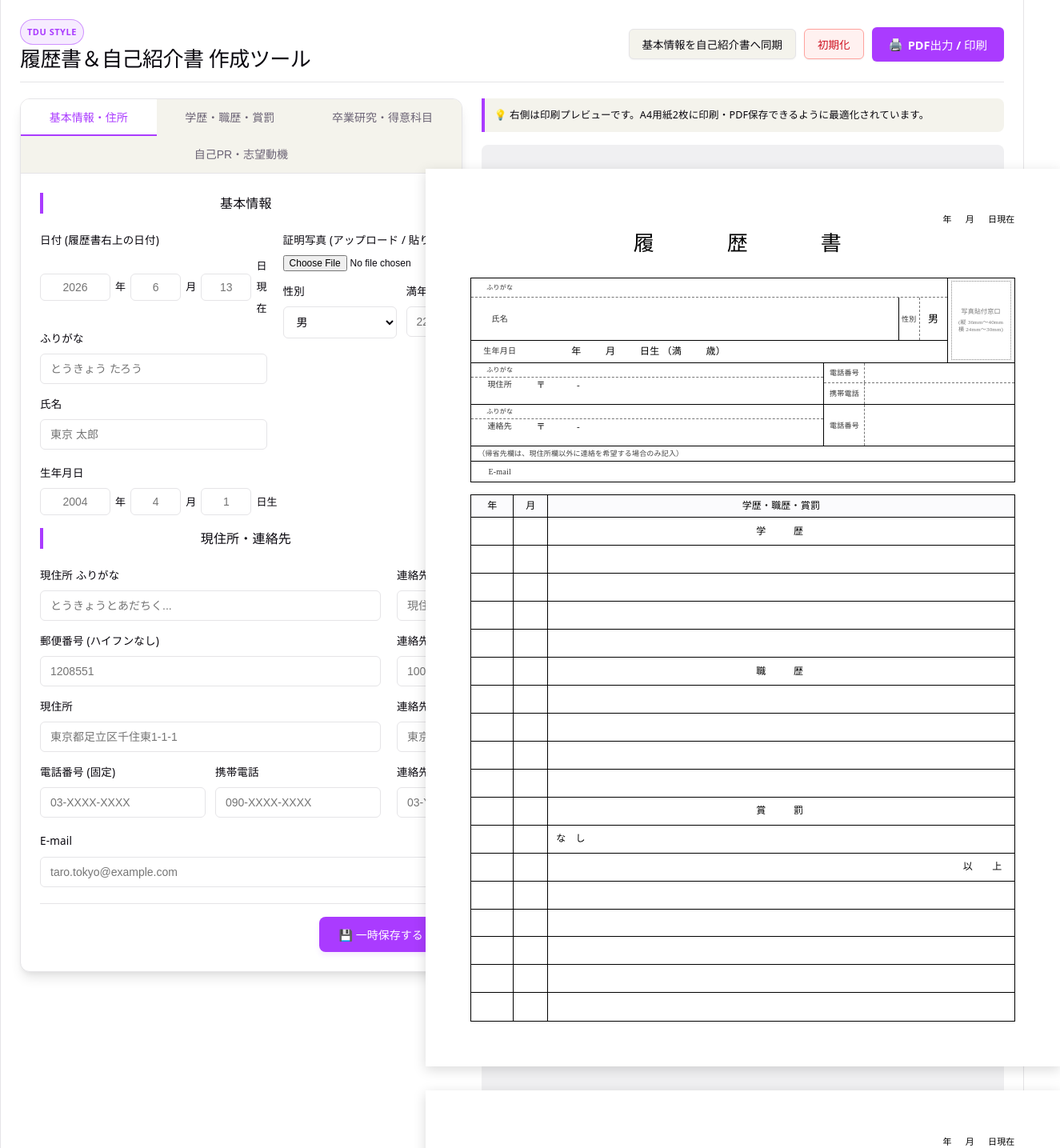
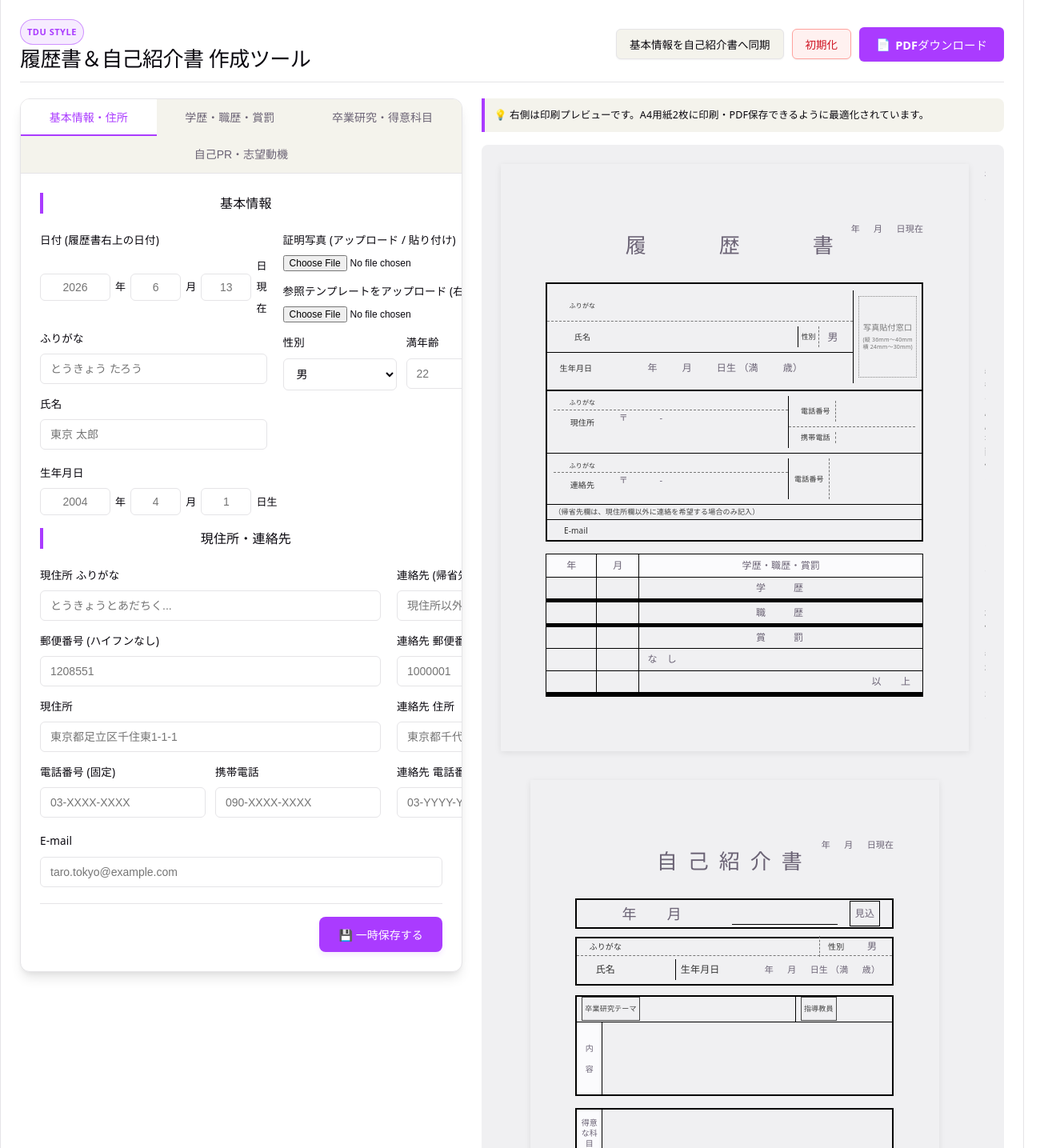
Before and after one commit to cucumber1117/App11_resume, a React (Vite) app: page / in a window 1280 px wide. Shown: the top 1435 px of the page at 80% size, 1325 px wide, since content can reach past the window. Built offline with nearby package versions, Linux system fonts and the light colour scheme.

Commit message:
PDF出力修正

```diff
--- a/src/App.jsx
+++ b/src/App.jsx
@@ -96,6 +96,100 @@ function App() {
     window.print()
   }
 
+  async function handleExportPDF() {
+    function loadScript(src) {
+      return new Promise((resolve, reject) => {
+        if (document.querySelector(`script[src="${src}"]`)) return resolve()
+        const s = document.createElement('script')
+        s.src = src
+        s.onload = () => resolve()
+        s.onerror = (e) => reject(e)
+        document.head.appendChild(s)
+      })
+    }
+
+    const container = document.getElementById('resume-preview')
+    if (!container) return alert('プレビューが見つかりません')
+
+    try {
+      await loadScript('https://cdnjs.cloudflare.com/ajax/libs/html2canvas/1.4.1/html2canvas.min.js')
+      await loadScript('https://cdn.jsdelivr.net/npm/jspdf@2.5.1/dist/jspdf.umd.min.js')
+
+      const html2canvas = window.html2canvas
+      const jsPDF = window.jspdf && window.jspdf.jsPDF ? window.jspdf.jsPDF : null
+      if (!html2canvas || !jsPDF) throw new Error('PDF用ライブラリの読み込みに失敗しました')
+
+      const sheets = Array.from(document.querySelectorAll('[data-sheet="a4"]'))
+      if (sheets.length === 0) return alert('A4シートが見つかりません')
+
+      const pdf = new jsPDF({ unit: 'mm', format: 'a4', orientation: 'portrait' })
+
+      // Convert A4 mm to CSS pixels (assume 96dpi). This ensures the cloned sheet renders
+      // at the correct width for A4 so html2canvas doesn't produce oversized images.
+      const mmToPx = (mm) => (mm / 25.4) * 96
+      const a4WidthMm = 210
+      const a4HeightMm = 297
+      const a4WidthPx = Math.round(mmToPx(a4WidthMm))
+      const a4HeightPx = Math.round(mmToPx(a4HeightMm))
+
+      for (let i = 0; i < sheets.length; i++) {
+        const sheet = sheets[i]
+        const clone = sheet.cloneNode(true)
+        clone.style.background = '#ffffff'
+        clone.style.boxSizing = 'border-box'
+        // Force cloned element to A4 CSS width so layout matches print size
+        clone.style.width = `${a4WidthPx}px`
+        clone.style.maxWidth = `${a4WidthPx}px`
+
+        const wrapper = document.createElement('div')
+        wrapper.style.position = 'fixed'
+        wrapper.style.left = '-9999px'
+        wrapper.style.top = '0'
+        wrapper.appendChild(clone)
+        document.body.appendChild(wrapper)
+
+        // Increase canvas scale for higher resolution output. Be aware very large
+        // scales may increase memory usage; 4 is a practical high-quality choice here.
+        const SCALE = Math.max(window.devicePixelRatio || 1, 4)
+        const canvas = await html2canvas(clone, {
+          scale: SCALE,
+          useCORS: true,
+          backgroundColor: '#ffffff',
+          logging: false,
+          width: a4WidthPx,
+          height: a4HeightPx,
+        })
+
+        // Use PNG (lossless) for maximal fidelity.
+        const imgData = canvas.toDataURL('image/png')
+
+        const imgProps = pdf.getImageProperties(imgData)
+        const pdfPageWidth = pdf.internal.pageSize.getWidth()
+        const pdfPageHeight = pdf.internal.pageSize.getHeight()
+
+        // Fit the rendered image into the A4 PDF page while preserving aspect ratio.
+        const widthRatio = pdfPageWidth / imgProps.width
+        const heightRatio = pdfPageHeight / imgProps.height
+        const fitRatio = Math.min(widthRatio, heightRatio)
+
+        const drawWidth = imgProps.width * fitRatio
+        const drawHeight = imgProps.height * fitRatio
+        const offsetX = (pdfPageWidth - drawWidth) / 2
+        const offsetY = (pdfPageHeight - drawHeight) / 2
+
+        pdf.addImage(imgData, 'JPEG', offsetX, offsetY, drawWidth, drawHeight)
+        if (i < sheets.length - 1) pdf.addPage()
+
+        document.body.removeChild(wrapper)
+      }
+
+      pdf.save(`resume-${Date.now()}.pdf`)
+    } catch (err) {
+      console.error(err)
+      alert('PDF生成に失敗しました：' + (err.message || err))
+    }
+  }
+
   function handleReset() {
     if (!confirm('全ての入力内容をクリアして初期化しますか？')) return
     setData(defaultData)
@@ -122,15 +216,15 @@ function App() {
           <span className="badge">TDU Style</span>
           <h1>履歴書＆自己紹介書 作成ツール</h1>
         </div>
-        <div className="header-actions">
+          <div className="header-actions">
           <button className="btn btn-secondary" onClick={handleSyncProfile}>
             基本情報を自己紹介書へ同期
           </button>
           <button className="btn btn-danger" onClick={handleReset}>
             初期化
           </button>
-          <button className="btn btn-primary btn-lg" onClick={handlePrint}>
-            <span>🖨️</span> PDF出力 / 印刷
+          <button className="btn btn-primary btn-lg" onClick={handleExportPDF}>
+            <span>📄</span> PDFダウンロード
           </button>
         </div>
       </header>
--- a/src/pages/ResumeForm/ResumeForm.jsx
+++ b/src/pages/ResumeForm/ResumeForm.jsx
@@ -170,6 +170,34 @@ export default function ResumeForm({ data, onChange, onSave }) {
                         onClick={() => updateField('photo', '')}
                       >
                         写真を削除
+                      </button>
+                    )}
+                  </div>
+                </label>
+
+                <label className={styles.label}>
+                  参照テンプレートをアップロード (右側に表示)
+                  <div className={styles.photoControl}>
+                    <input
+                      type="file"
+                      accept="image/*,application/pdf"
+                      className={styles.fileInput}
+                      onChange={(e) => {
+                        const file = e.target.files && e.target.files[0]
+                        if (!file) return
+                        const reader = new FileReader()
+                        reader.onload = () => updateField('referenceImage', reader.result)
+                        // For PDFs we can still show an embedded preview if supported by browser as data URL
+                        reader.readAsDataURL(file)
+                      }}
+                    />
+                    {data.referenceImage && (
+                      <button
+                        type="button"
+                        className={styles.btnDangerSmall}
+                        onClick={() => updateField('referenceImage', '')}
+                      >
+                        参照テンプレートを削除
                       </button>
                     )}
                   </div>
@@ -427,7 +455,7 @@ export default function ResumeForm({ data, onChange, onSave }) {
         {/* ================= TAB 3: 東京電機大学・卒業研究 ================= */}
         {activeTab === 'research' && (
           <div className={styles.tabSection}>
-            <h3 className={styles.sectionTitle}>東京電機大学 学業情報</h3>
+            <h3 className={styles.sectionTitle}>{data.uniName || data.universityName || '大学名を入力'} 学業情報</h3>
 
             <div className={styles.formGrid}>
               <div className={styles.formCol}>
@@ -451,6 +479,17 @@ export default function ResumeForm({ data, onChange, onSave }) {
                     />
                     <span>月</span>
                   </div>
+                </label>
+
+                <label className={styles.label}>
+                  大学名
+                  <input
+                    type="text"
+                    className={styles.input}
+                    placeholder="東京電機大学"
+                    value={data.uniName || data.universityName || ''}
+                    onChange={(e) => updateField('uniName', e.target.value)}
+                  />
                 </label>
 
                 <label className={styles.label}>
--- a/src/pages/ResumePreview/ResumePreview.jsx
+++ b/src/pages/ResumePreview/ResumePreview.jsx
@@ -26,9 +26,9 @@ export default function ResumePreview({ data }) {
 
   return (
     <div id="resume-preview" className={styles.previewContainer}>
-
+      <div className={styles.sheetsWrapper}>
       {/* ================= PAGE 1: 履歴書 ================= */}
-      <div className={styles.a4Sheet}>
+      <div className={styles.a4Sheet} data-sheet="a4">
         {/* Top Date Header */}
         <div className={styles.dateHeader}>
           {d.resumeDate?.year || '　　'} 年 {d.resumeDate?.month || '　'} 月 {d.resumeDate?.day || '　'} 日現在
@@ -172,7 +172,7 @@ export default function ResumePreview({ data }) {
       </div>
 
       {/* ================= PAGE 2: 自己紹介書 ================= */}
-      <div className={styles.a4Sheet}>
+      <div className={styles.a4Sheet} data-sheet="a4">
         {/* Top Date Header */}
         <div className={styles.dateHeader}>
           {selfIntroDateYear || '　　'} 年 {selfIntroDateMonth || '　'} 月 {selfIntroDateDay || '　'} 日現在
@@ -188,7 +188,7 @@ export default function ResumePreview({ data }) {
           <div className={styles.uniGradContent}>
             <span>{d.uniYear || '　　'} 年</span>
             <span>{d.uniMonth || '　'} 月</span>
-            <span className={styles.uniNameText}>東京電機大学</span>
+            <span className={styles.uniNameText}>{d.uniName || d.universityName || '　　'}</span>
             <span className={styles.uniDeptText}>{d.uniDept || '　　　　　　　　　　'}</span>
             <span className={styles.uniStatusBadge}>{d.uniStatus || '見込'}</span>
           </div>
@@ -271,8 +271,19 @@ export default function ResumePreview({ data }) {
 
         {/* School Footer Branding */}
         <footer className={styles.selfIntroFooter}>
-          東京電機大学
+          {d.uniName || d.universityName || ''}
         </footer>
+      </div>
+      </div>
+
+      {/* Reference panel for template images (screen-only) */}
+      <div className={styles.refPanel}>
+        <div className={styles.refPanelHeader}>参照テンプレート</div>
+        {d.referenceImage ? (
+          <img src={d.referenceImage} alt="参考テンプレート" className={styles.refImage} />
+        ) : (
+          <div style={{fontSize:12,color:'#666'}}>ここに参考の履歴書画像をアップロードすると、右側に表示されます。フォームで「参照テンプレートをアップロード」を使ってください。</div>
+        )}
       </div>
 
     </div>
--- a/src/pages/ResumePreview/ResumePreview.module.css
+++ b/src/pages/ResumePreview/ResumePreview.module.css
@@ -2,28 +2,51 @@
 
 .previewContainer {
   display: flex;
+  flex-direction: row; /* show sheets left and reference panel right */
+  gap: 20px;
+  align-items: flex-start;
+  background: #f0f0f2;
+  padding: 20px 10px;
+  border-radius: 8px;
+}
+
+.sheetsWrapper {
+  display: flex;
   flex-direction: column;
   gap: 30px;
   align-items: center;
-  background: #f0f0f2;
-  padding: 30px 10px;
-  border-radius: 8px;
 }
 
-/* Base A4 Sheet styling for screen preview */
-.a4Sheet {
-  width: 210mm;
-  height: 297mm;
-  padding: 15mm 15mm;
-  box-sizing: border-box;
-  background: #ffffff;
-  color: #000000;
-  box-shadow: 0 4px 15px rgba(0, 0, 0, 0.15);
-  display: flex;
-  flex-direction: column;
-  position: relative;
-  font-family: "Hiragino Mincho ProN", "Yu Mincho", "MS Mincho", serif;
-  font-size: 13.5px;
+.refPanel {
+  width: 300px;
+  max-height: calc(100vh - 80px);
+    /* Only render the actual A4 sheets for print; hide all other UI */
+    body * {
+      visibility: hidden;
+    }
+
+    .a4Sheet, .a4Sheet * {
+      visibility: visible;
+    }
+
+    /* Ensure sheets layout properly for print (centered, no UI chrome) */
+    .a4Sheet {
+      position: relative;
+      left: auto;
+      top: auto;
+      width: 210mm;
+      height: 297mm;
+      margin: 0 auto;
+      padding: 15mm 15mm;
+      box-shadow: none !important;
+      page-break-after: always !important;
+      page-break-inside: avoid !important;
+      box-sizing: border-box;
+      overflow: visible !important;
+      background: #ffffff !important;
+      -webkit-print-color-adjust: exact;
+      print-color-adjust: exact;
+    }
   line-height: 1.4;
   overflow: hidden;
 }
@@ -50,7 +73,7 @@
 /* Personal Details block (Name, DOB, gender) */
 .personalBlock {
   display: flex;
-  border: 1px solid #000000;
+  border: 2px solid #000000;
   border-bottom: none;
   height: 106px; /* strict height constraint */
   box-sizing: border-box;
@@ -60,7 +83,7 @@
   flex-grow: 1;
   display: flex;
   flex-direction: column;
-  width: calc(100% - 75px); /* photo is 75px width (24-30mm) */
+  width: calc(100% - 86px); /* photo area reserved */
 }
 
 .rowFurigana {
@@ -101,7 +124,7 @@
 }
 
 .personalRightPhoto {
-  width: 85px;
+  width: 86px;
   border-left: 1px solid #000000;
   display: flex;
   justify-content: center;
@@ -112,8 +135,11 @@
 
 .uploadedPhoto {
   width: 100%;
-  height: 100%;
+  height: auto;
+  max-height: 100%;
   object-fit: cover;
+  display: block;
+  image-rendering: auto;
 }
 
 .photoPlaceholder {
@@ -124,7 +150,7 @@
   flex-direction: column;
   justify-content: center;
   align-items: center;
-  font-size: 8px;
+  font-size: 10px;
   color: #777777;
   text-align: center;
   line-height: 1.3;
@@ -192,7 +218,7 @@
 .addressBlock {
   display: flex;
   flex-direction: column;
-  border: 1px solid #000000;
+  border: 2px solid #000000;
   box-sizing: border-box;
 }
 
@@ -333,11 +359,11 @@
 }
 
 .colYear {
-  width: 50px;
+  width: 60px;
 }
 
 .colMonth {
-  width: 40px;
+  width: 50px;
 }
 
 .colContent {
@@ -383,7 +409,7 @@
 
 /* Top Graduation Details Block */
 .uniGradBlock {
-  border: 1px solid #000000;
+  border: 2px solid #000000;
   height: 38px;
   display: flex;
   align-items: center;
@@ -423,7 +449,7 @@
 .selfIntroProfile {
   display: flex;
   flex-direction: column;
-  border: 1px solid #000;
+  border: 2px solid #000;
   margin-bottom: 12px;
   box-sizing: border-box;
 }
@@ -499,7 +525,7 @@
 .researchContainer {
   display: flex;
   flex-direction: column;
-  border: 1px solid #000;
+  border: 2px solid #000;
   margin-bottom: 15px;
   box-sizing: border-box;
 }
@@ -576,7 +602,7 @@
 .gridFormRows {
   display: flex;
   flex-direction: column;
-  border: 1px solid #000;
+  border: 2px solid #000;
   border-bottom: none;
   box-sizing: border-box;
   flex-grow: 1; /* stretches to fill remaining height */
@@ -635,6 +661,35 @@
 
 /* ================= PRINT CSS RULES ================= */
 
+/* Screen preview tweaks: improve image rendering and vertical spacing */
+@media screen {
+  .previewContainer {
+    padding: 24px;
+  }
+
+  .sheetsWrapper {
+    gap: 36px;
+  }
+
+  .a4Sheet {
+    padding: 18mm 15mm;
+    box-shadow: 0 2px 8px rgba(0,0,0,0.08);
+  }
+
+  /* Relax strict heights on screen so content breathes */
+  .personalBlock { height: auto; padding: 8px 0; }
+  .rowFurigana, .rowName, .rowBirth { height: auto; padding: 6px 8px; align-items: center; }
+  .addressRow, .contactCell { height: auto; padding: 6px 8px; }
+  .historyRow { height: auto; padding: 6px 0; }
+
+  /* Slightly increased line-height for readability */
+  .boxText, .researchBodyText { line-height: 1.6; }
+
+  /* Constrain displayed photo to avoid upscaling and blurriness */
+  .photoPlaceholder, .uploadedPhoto { max-width: 80px; max-height: 100px; }
+  .personalRightPhoto { padding: 6px; }
+}
+
 @media print {
   /* Setup page boundaries */
   @page {
@@ -667,6 +722,9 @@
     margin: 0 !important;
     gap: 0 !important;
   }
+
+  /* Hide reference panel when printing */
+  .refPanel { display: none !important; }
 
   .a4Sheet {
     visibility: visible;
@@ -701,4 +759,18 @@
     -webkit-print-color-adjust: exact;
     print-color-adjust: exact;
   }
+
+  /* Hide the reference panel and any editor chrome */
+  .refPanel { display: none !important; }
+
+  /* Make sure tables keep their layout in print */
+  .historyTable {
+    table-layout: fixed !important;
+    border-collapse: collapse !important;
+  }
+
+  .historyTable th, .historyTable td {
+    -webkit-print-color-adjust: exact;
+    print-color-adjust: exact;
+  }
 }
```
